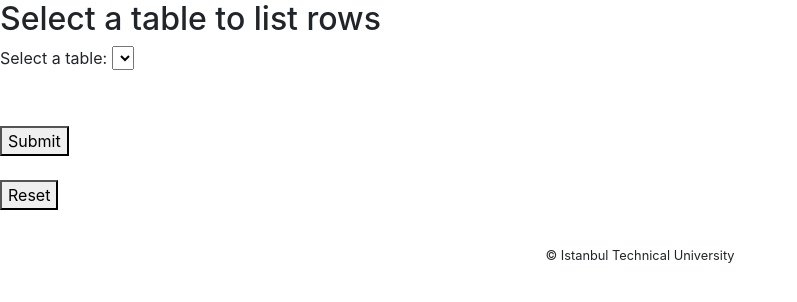
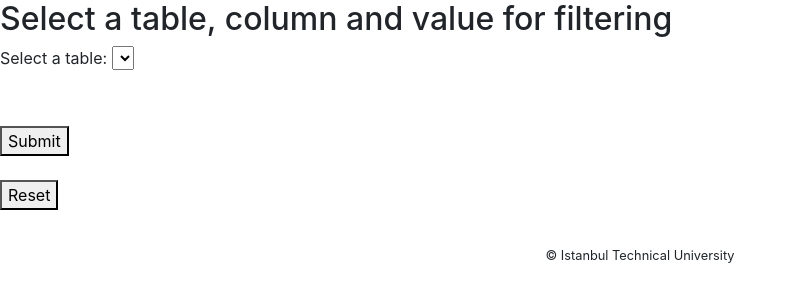
Before and after one commit to qwertymert/Formula1-Database-blg317e-project, a Flask app: page /filter_table in a window 1280 px wide. Shown: the part 56-358 px from the top of the page, without its empty margins (0-797 px from the left). Run offline with Flask 3, Linux system fonts and the light colour scheme; lists and menus that the app fills with data are empty; some libraries are stand-ins or nearby versions.

Commit message:
fixed filter titles

```diff
--- a/templates/filter_table.html
+++ b/templates/filter_table.html
@@ -2,7 +2,7 @@
 
 {% block title %}Formula1 table selection{% endblock %}
 
-{% block page_title %}<h2>Select a table to list rows</h2>{% endblock %}
+{% block page_title %}<h2>Select a table, column and value for filtering</h2>{% endblock %}
 
 {% block content %}
 
--- a/templates/select_table.html
+++ b/templates/select_table.html
@@ -2,7 +2,7 @@
 
 {% block title %}Formula1 table filtering{% endblock %}
 
-{% block page_title %}<h2>Select a table, column and value for filtering</h2>{% endblock %}
+{% block page_title %}<h2>Select a table to list rows</h2>{% endblock %}
 
 {% block content %}
 
```
